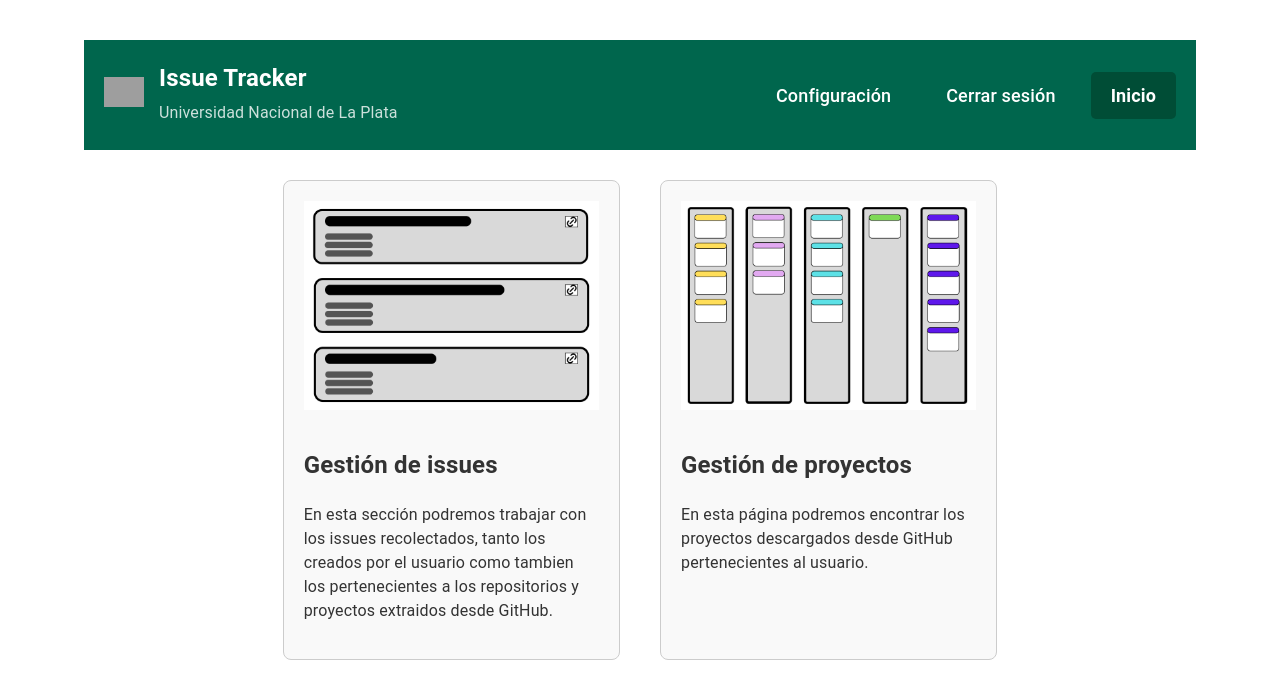
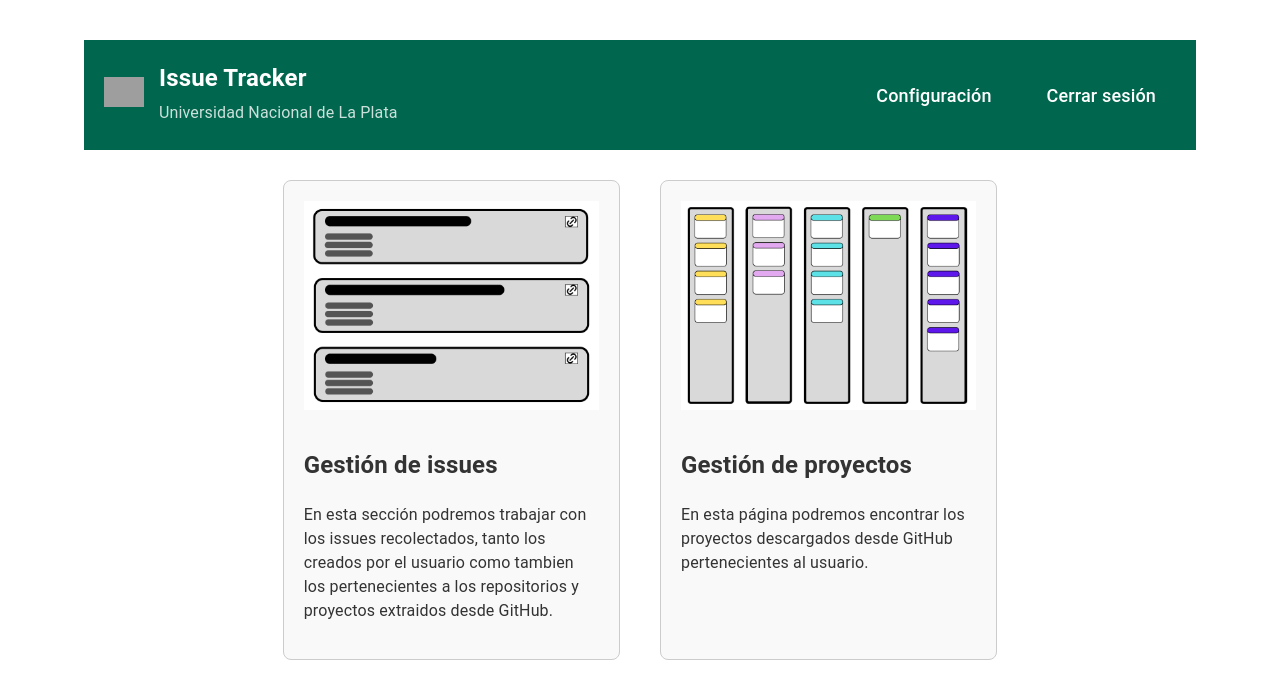
Before and after one commit to Matokuun/UxDebt-front, a React (Create React App) app: page /home in a window 1280 px wide. Shown: the top 698 px of the page. Built offline with nearby package versions, Linux system fonts and the light colour scheme; sample sign-in values are in the browser's storage; grey boxes are pictures that could not be loaded.

Commit message:
sacado botón de inicio

```diff
--- a/src/components/Header.jsx
+++ b/src/components/Header.jsx
@@ -54,9 +54,6 @@ const Header = () => {
           </NavLink>
           </>
         )}
-        {isAuthenticated && !isHome && (
-          <NavLink to="/home">Inicio</NavLink>
-        )}
       </nav>
     </header>
   );
```
